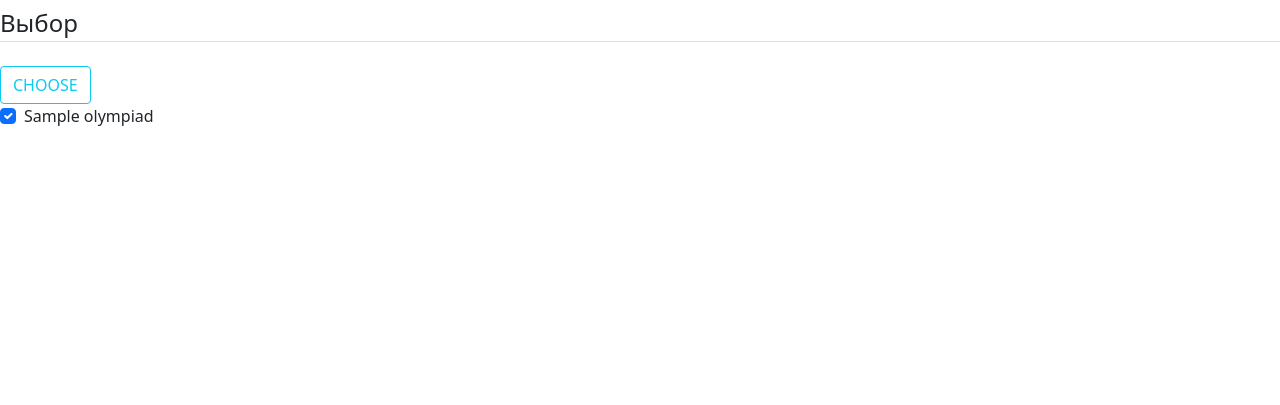
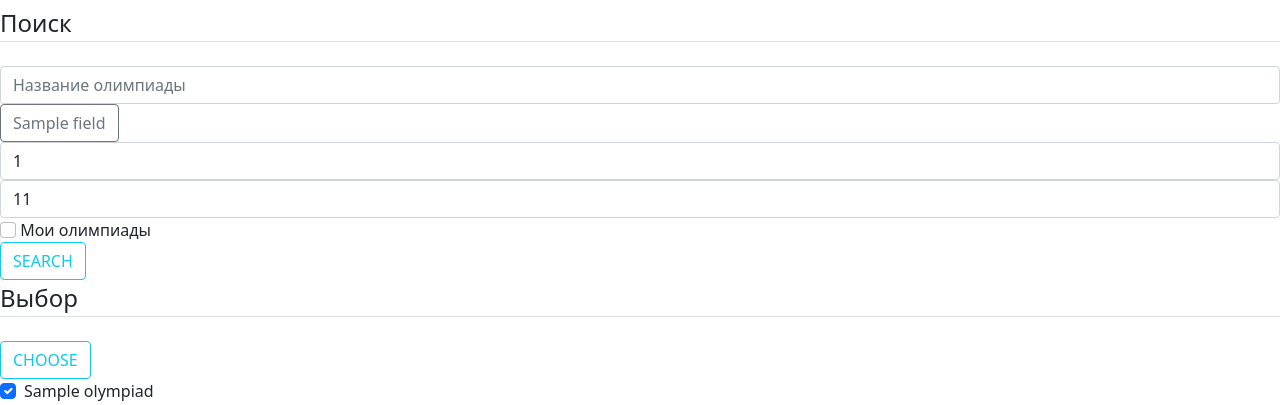
Before and after one commit to GareevaAlica/olymp-calendar, a Flask app: page /choose_olympiads in a window 1280 px wide. Shown: the part 662-1067 px from the top of the page. Before the commit the page ends 788 px from the top, so only its background shows below. Run offline with Flask 2, Linux system fonts and the light colour scheme; the visitor is signed in with stand-in values (Sample User, id 1); tables that the repository leaves empty hold one stand-in row (values such as "Sample post"); some libraries are stand-ins or nearby versions.

Commit message:
Add search connection with frontend

```diff
--- a/app/forms.py
+++ b/app/forms.py
@@ -1,5 +1,6 @@
 from flask_wtf import FlaskForm
-from wtforms import SubmitField, SelectMultipleField, widgets
+from wtforms import SubmitField, StringField, SelectField, BooleanField, \
+    SelectMultipleField, widgets
 
 
 class MultiCheckboxField(SelectMultipleField):
@@ -9,4 +10,17 @@ class MultiCheckboxField(SelectMultipleField):
 
 class MultiCheckboxForm(FlaskForm):
     choose_olympiads = MultiCheckboxField()
-    submit = SubmitField("CHOOSE")
+    choose_submit = SubmitField("CHOOSE")
+
+
+class SearchForm(FlaskForm):
+    olympiad_name_substr = StringField(description="Название олимпиады",
+                                       default='')
+    choose_fields = MultiCheckboxField(default=[])
+    class_range = [str(i) for i in range(1, 12)]
+    min_class = SelectField(choices=list(zip(class_range, class_range)),
+                            default='1')
+    max_class = SelectField(choices=list(zip(class_range, class_range)),
+                            default='11')
+    user_belong = BooleanField('Мои олимпиады', default=False)
+    search_submit = SubmitField("SEARCH")
--- a/app/models.py
+++ b/app/models.py
@@ -118,6 +118,10 @@ class Field(db.Model):
         return Field.query.filter_by(id=id).first()
 
     @staticmethod
+    def get_all():
+        return Field.query.all()
+
+    @staticmethod
     def get_or_create(name):
         search_field = Field.query.filter_by(name=name).first()
         if search_field is None:
@@ -140,9 +144,10 @@ class SearchParams:
     user_email: id
 
     def __init__(self, olympiad_name_substr,
-                 fields, min_class, max_class, user_email):
+                 fields, min_class, max_class, user_email=None):
         self.olympiad_name_substr = olympiad_name_substr
-        self.fields = fields
+        self.fields = fields if len(fields) else [field.id for field in
+                                                  Field.get_all()]
         self.min_class = min_class
         self.max_class = max_class
         self.user_email = user_email
@@ -153,7 +158,8 @@ class User(db.Model):
     id = db.Column(db.Integer, primary_key=True, autoincrement=True)
     user_email = db.Column(db.String, unique=True)
     calendar_id = db.Column(db.String, unique=True)
-    olympiads = db.relationship('Olympiad', secondary=users_olympiads)
+    olympiads = db.relationship('Olympiad', secondary=users_olympiads,
+                                lazy='dynamic')
 
     def __repr__(self):
         return '<User: user_email = {}, calendar_id = {}>'.format(
@@ -172,11 +178,11 @@ class User(db.Model):
     @staticmethod
     def search_olympiads(search_params: SearchParams):
         user = User.get_by_user_email(search_params.user_email)
-        return (Olympiad if user is None else user.olympiads) \
-            .query \
+        return (Olympiad.query if user is None else user.olympiads) \
             .join(Olympiad.fields) \
-            .filter(Field.name.in_(search_params.fields)) \
-            .filter(func.lower(Olympiad.name).contains(search_params.olympiad_name_substr, autoescape=True)) \
+            .filter(Field.id.in_(search_params.fields)) \
+            .filter(func.lower(Olympiad.name).contains(
+            search_params.olympiad_name_substr, autoescape=True)) \
             .filter(~(Olympiad.max_class < search_params.min_class)) \
             .filter(~(Olympiad.min_class > search_params.max_class)) \
             .all()
--- a/app/templates/choose_olympiads.html
+++ b/app/templates/choose_olympiads.html
@@ -6,17 +6,41 @@
         frameborder="0" scrolling="no"></iframe>
 <div class="content-section">
     <form method="POST" action="">
-        {{ form.hidden_tag() }}
+        {{ search_form.hidden_tag() }}
+        <fieldset class="form-group">
+            <legend class="border-bottom mb-4">Поиск</legend>
+            <div class="form-group">
+                {{ search_form.olympiad_name_substr(class_="form-control
+                form-text",
+                placeholder=search_form.olympiad_name_substr.description)}}
+                <div>
+                    {% for field in search_form.choose_fields %}
+                    {{ field(class_="btn-check") }}
+                    {{ field.label(class_="btn btn-outline-secondary") }}
+                    {% endfor %}
+                </div>
+                {{ search_form.min_class(class_="form-control", required="") }}
+                {{ search_form.max_class(class_="form-control", required="") }}
+                <div>
+                {{ search_form.user_belong(class_="form-check-input") }}
+                {{ search_form.user_belong.label }}
+                </div>
+                {{ search_form.search_submit(class="btn btn-outline-info") }}
+            </div>
+        </fieldset>
+        {{ choose_form.hidden_tag() }}
         <fieldset class="form-group">
             <legend class="border-bottom mb-4">Выбор</legend>
             <div class="form-group">
-                {{ form.submit(class="btn btn-outline-info") }}
+                {{ choose_form.choose_submit(class="btn btn-outline-info") }}
             </div>
-            {% for choice in form.choose_olympiads %}
+            {% for choice in choose_form.choose_olympiads %}
+            {% if choice.data|int in needed_olympiads_id %}
             <div class="form-check">
                 {{ choice(class="form-check-input", type="checkbox") }}
                 {{ choice.label }}
             </div>
+            {% endif %}
             {% endfor %}
         </fieldset>
     </form>
--- a/app/templates/main.html
+++ b/app/templates/main.html
@@ -1,6 +1,6 @@
 {% extends "base.html" %} {% block content %}
 <legend class="border-bottom mb-4">
-Вы должны предоставить доступ к гугл-календарю и информаю об аккаунте,
+    Вы должны предоставить доступ к гугл-календарю и информаю об аккаунте,
     чтобы пользоваться сервисом.
 </legend>
 <div class="mt-2 d-grid alert-secondary">
--- a/app/utils/Google.py
+++ b/app/utils/Google.py
@@ -3,7 +3,6 @@ from google.oauth2 import service_account
 from googleapiclient.discovery import build
 import datetime
 from config import SERVICE_ACCOUNT_FILE
-from app.utils.get_olympiads_info_list import get_olympiads_info_list
 
 SCOPES = ['https://www.googleapis.com/auth/calendar']
 
@@ -36,12 +35,12 @@ class GoogleCalendar():
     def olympiad_to_calendar_event(self, olympiad, olympiad_event):
         event = {
             'summary':
-                f'{olympiad_event.event_name} :'
-                f' {olympiad.olympiad_name[:50] + "..."}',
+                f'{olympiad_event.name} :'
+                f' {olympiad.name[:50] + "..."}',
             'description':
-                f'{olympiad_event.event_name} '
+                f'{olympiad_event.name} '
                 f'<br>'
-                f'<a href="{olympiad.olympiad_url}">{olympiad.olympiad_name}</a>',
+                f'<a href="{olympiad.url}">{olympiad.name}</a>',
             'start':
                 {'dateTime': to_iso_extended(olympiad_event.date_start),
                  'timeZone': 'GMT+00:00'},
@@ -64,7 +63,7 @@ class GoogleCalendar():
     def delete_selected_olympiads(self, olympiads):
         olympiads_names_to_delete = set()
         for olympiad in olympiads:
-            olympiads_names_to_delete.add(olympiad.olympiad_name)
+            olympiads_names_to_delete.add(olympiad.name)
         page_token = None
         while True:
             events_result = self.service.events().list(
@@ -93,9 +92,11 @@ class GoogleCalendar():
         print('Create:', olympiads_to_create_ids)
 
         olympiads_to_delete = \
-            get_olympiads_info_list(all_olympiads_list, olympiads_to_delete_ids)
+            self.get_olympiads_class_list(all_olympiads_list,
+                                         olympiads_to_delete_ids)
         olympiads_to_create = \
-            get_olympiads_info_list(all_olympiads_list, olympiads_to_create_ids)
+            self.get_olympiads_class_list(all_olympiads_list,
+                                         olympiads_to_create_ids)
         self.delete_selected_olympiads(olympiads_to_delete)
         self.create_olympiad_events(olympiads_to_create, delete_all=False)
 
@@ -123,3 +124,15 @@ class GoogleCalendar():
         created_calendar = self.service.calendars().insert(
             body=calendar).execute()
         return created_calendar['id']
+
+    @staticmethod
+    def get_olympiads_class_list(olympiads_list, indexes=None):
+        if indexes is None:
+            indexes = set(range(1, len(olympiads_list) + 1))
+        else:
+            indexes = set(map(int, indexes))
+        olympiads_class_list = list()
+        for olympiad in olympiads_list:
+            if olympiad.id in indexes:
+                olympiads_class_list.append(olympiad)
+        return olympiads_class_list
--- a/app/views.py
+++ b/app/views.py
@@ -1,16 +1,22 @@
 from . import app
 from flask import render_template, redirect, session
-from app.models import Olympiad, User
-from app.forms import MultiCheckboxForm
+from app.models import Olympiad, Field, User, SearchParams
+from app.forms import MultiCheckboxForm, SearchForm
 from app.utils.Google import GoogleCalendar
 import google.oauth2.credentials
 
 
-def indexes_list(olympiads_list):
+def indexes_list(class_list):
     indexes = list()
-    for olympiad in olympiads_list:
-        indexes.append(str(olympiad.id))
+    for my_class in class_list:
+        indexes.append(str(my_class.id))
     return indexes
+
+
+def create_choose_list(all_class_list):
+    class_name_list = [c.name for c in all_class_list]
+    ids = indexes_list(all_class_list)
+    return list(zip(ids, class_name_list))
 
 
 def get_src(calendar_id):
@@ -29,18 +35,32 @@ def main():
 def choose_olympiads():
     if 'credentials' not in session:
         return redirect('main')
-    form = MultiCheckboxForm()
+    choose_form = MultiCheckboxForm()
+    search_form = SearchForm()
     user_email = session['user_email']
     calendar_id = User.get_calendar_id(User.get_id(user_email))
+    all_olympiads_list = Olympiad.get_all()
 
-    all_olympiads_list = Olympiad.get_all()
-    olympiads_name_list = [olympiad.name for olympiad in all_olympiads_list]
-    ids = list(map(str, range(1, len(all_olympiads_list) + 1)))
-    form.choose_olympiads.choices = list(zip(ids, olympiads_name_list))
+    search_form.choose_fields.choices = \
+        sorted(create_choose_list(Field.get_all()), key=lambda x: x[1])
+    search = SearchParams(search_form.olympiad_name_substr.data,
+                          search_form.choose_fields.data,
+                          search_form.min_class.data,
+                          search_form.max_class.data,
+                          user_email if search_form.user_belong.data else None)
+    needed_olympiads_id = \
+        set([olympiad.id for olympiad in User.search_olympiads(search)])
+    if search_form.search_submit.data and search_form.validate_on_submit():
+        pass
 
+    choose_form.choose_olympiads.choices = \
+        create_choose_list(all_olympiads_list)
     old_olympiads_ids = User.get_olympiads_id_by_user_email(user_email)
-    if form.validate_on_submit():
-        new_olympiads_ids = list(map(int, form.choose_olympiads.data))
+    if choose_form.choose_submit.data and choose_form.validate_on_submit():
+        new_olympiads_ids = list(map(int, choose_form.choose_olympiads.data))
+        old_olympiads_ids = list(set(old_olympiads_ids) - \
+                                 (set(old_olympiads_ids) - set(
+                                     needed_olympiads_id)))
         credentials = \
             google.oauth2.credentials.Credentials(**session['credentials'])
         try:
@@ -51,11 +71,13 @@ def choose_olympiads():
         except:
             return redirect('main')
         User.save_olympiad_list(user_email, new_olympiads_ids)
-        return redirect('/choose_olympiads')
-    form.choose_olympiads.data = list(map(str, old_olympiads_ids))
+        choose_form.choose_olympiads.data = list(map(str, new_olympiads_ids))
+    else:
+        choose_form.choose_olympiads.data = list(map(str, old_olympiads_ids))
     return render_template("choose_olympiads.html",
-                           form=form,
-                           olympiads_list=all_olympiads_list,
+                           choose_form=choose_form,
+                           search_form=search_form,
+                           needed_olympiads_id=needed_olympiads_id,
                            src=get_src(calendar_id),
                            title='Выбор олимпиад')
 
--- a/fill_test_db.py
+++ b/fill_test_db.py
@@ -37,7 +37,7 @@ user_email = 'alica.gareeva@gmail.com'
 create_user(user_email,
             'u54rqm90ph7enrmdu7tk2ol4l8@group.calendar.google.com')
 
-User.save_olympiad_list(user_email, [i for i in range(1, 30)])
+User.save_olympiad_list(user_email, [i for i in range(1, 10)])
 
 db.session.commit()  # обновляем базу
 print('Success')
```
Also changed, not shown: app/utils/get_olympiads_info_list.py (deleted, +0 -38 lines).
